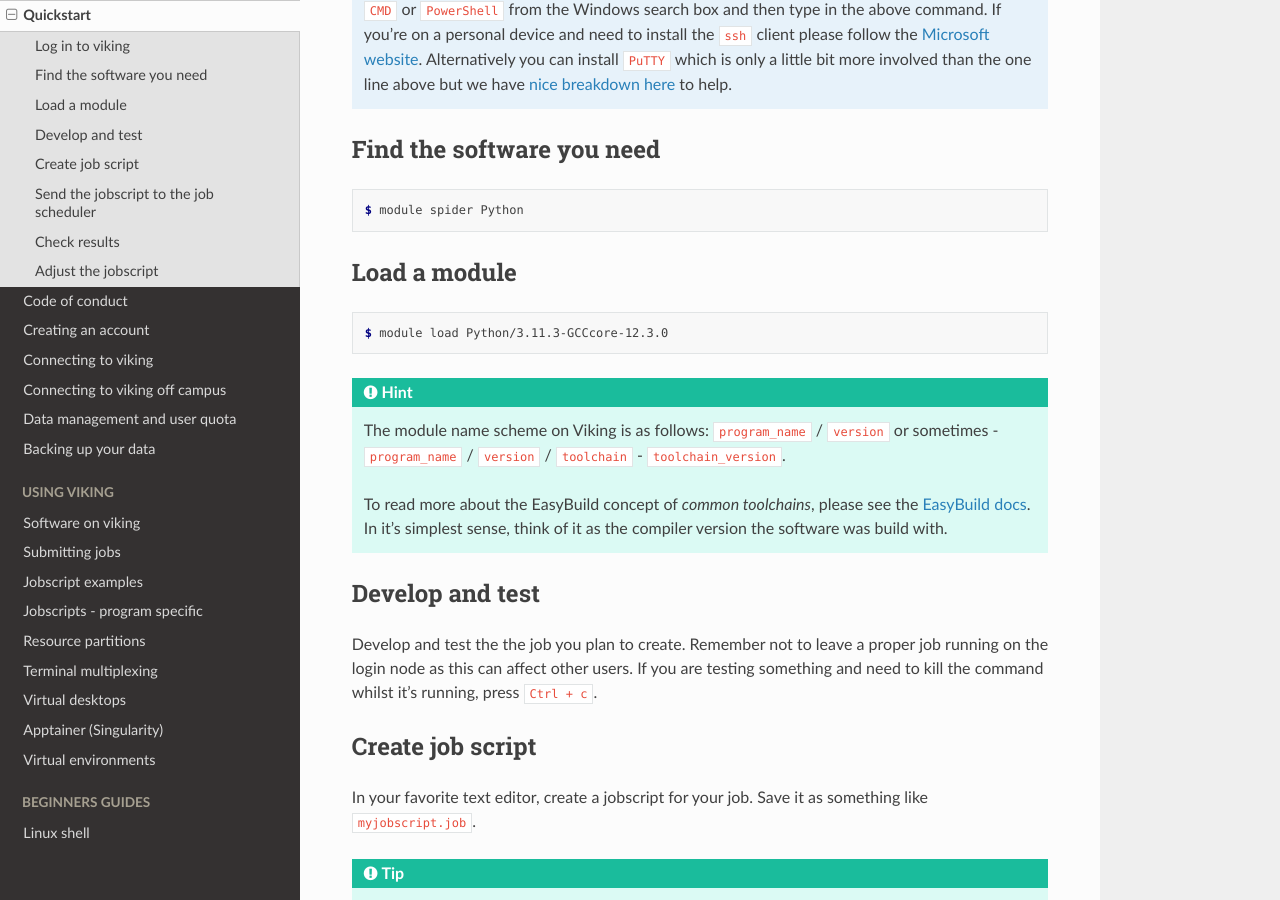
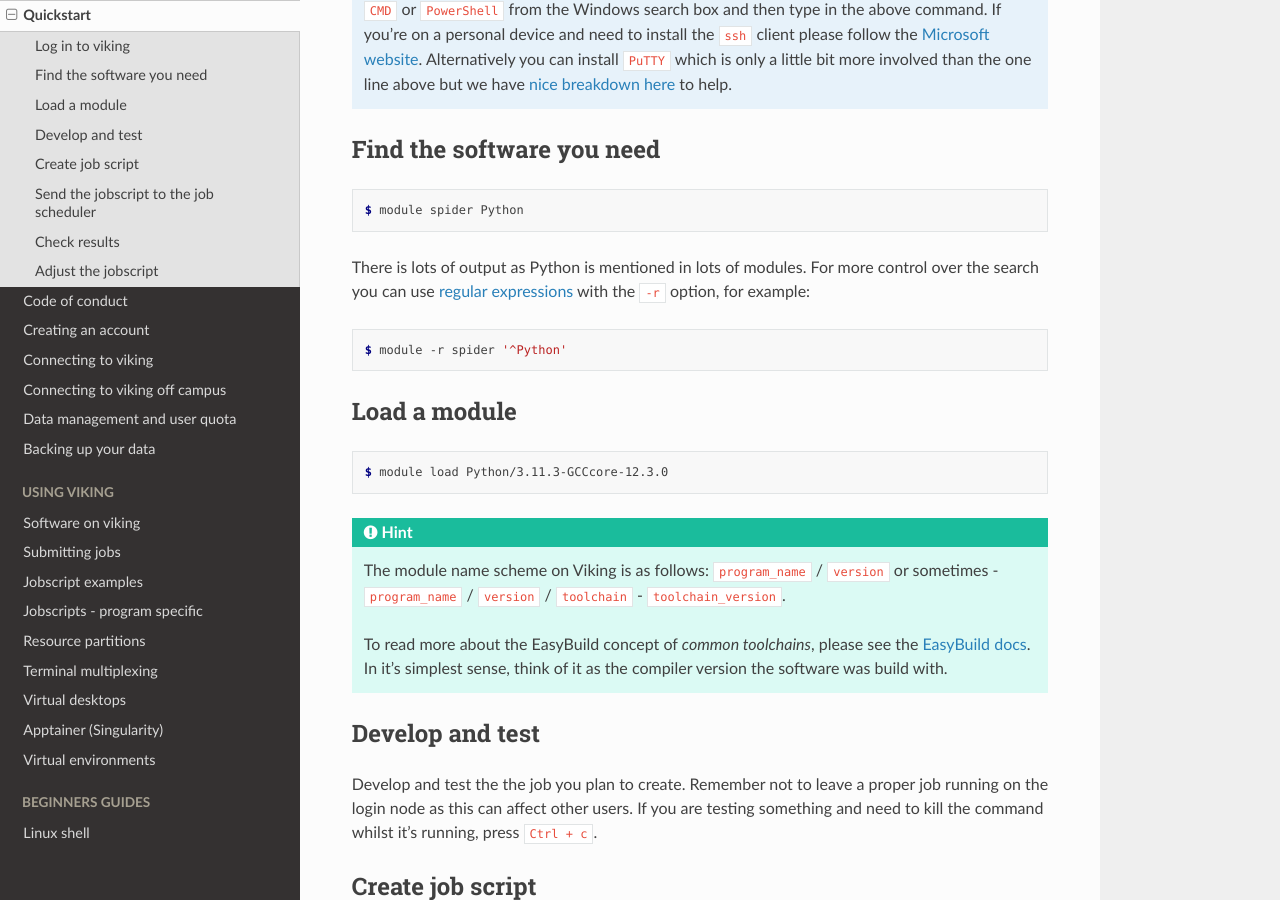
Before and after one commit to university-of-york/research-it-documentation, a Sphinx documentation site: the page built from docs/source/getting_started/quickstart.rst, in a window 1280 px wide and 900 px high, scrolled down 868 px. Built offline with Sphinx 7.4.7 and the Read the Docs theme 2.0.0, drawn with Linux system fonts in a browser that asks for light colours.

Commit message:
add regex example in quickstart

```diff
--- a/docs/source/getting_started/quickstart.rst
+++ b/docs/source/getting_started/quickstart.rst
@@ -40,6 +40,12 @@ Find the software you need
 
 
 .. FIXME: add example output
+
+There is lots of output as Python is mentioned in lots of modules. For more control over the search you can use `regular expressions <https://datasciencedojo.com/blog/regular-expression-101/#>`_ with the ``-r`` option, for example:
+
+.. code-block:: console
+
+    $ module -r spider '^Python'
 
 
 Load a module
```
